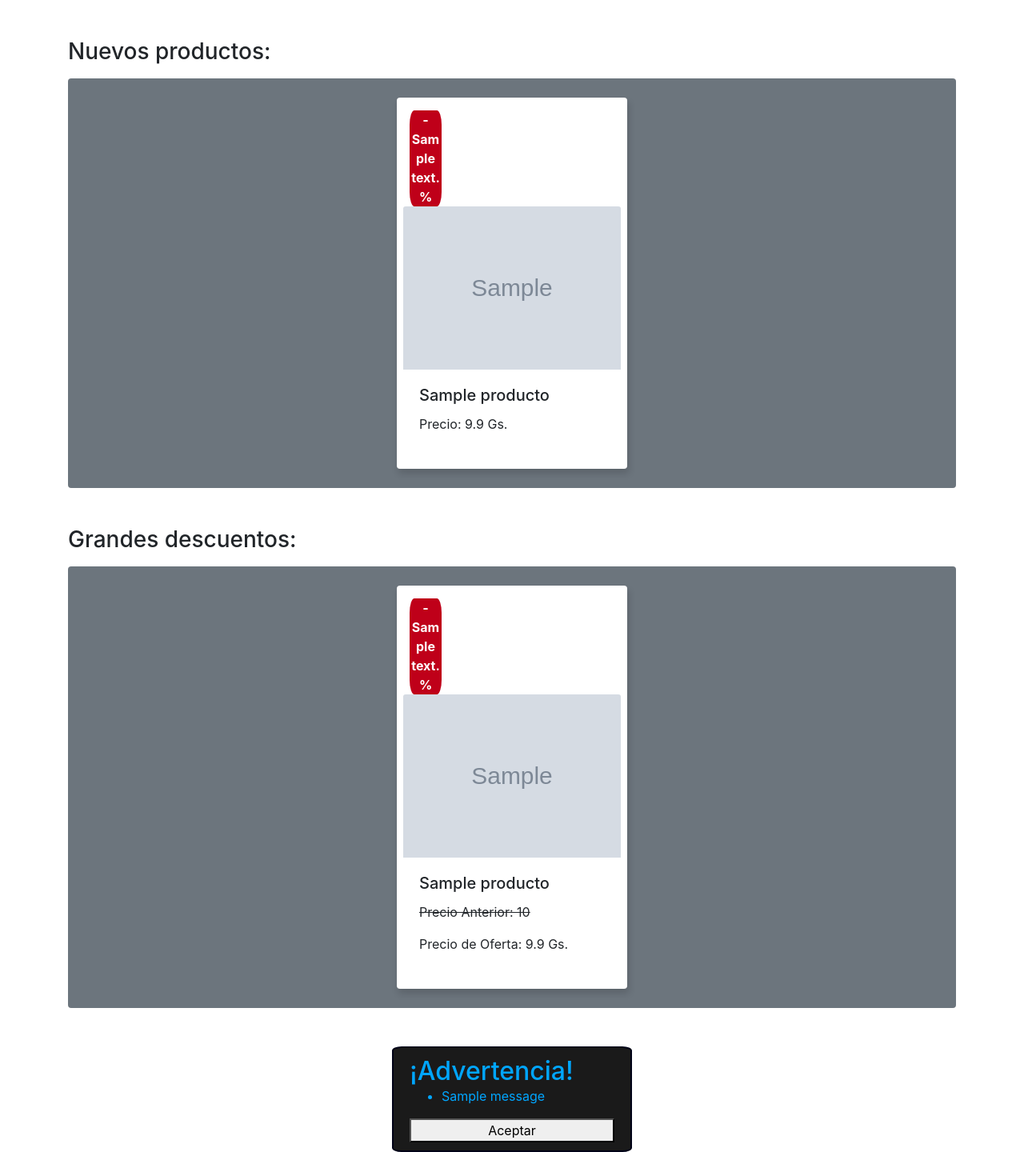
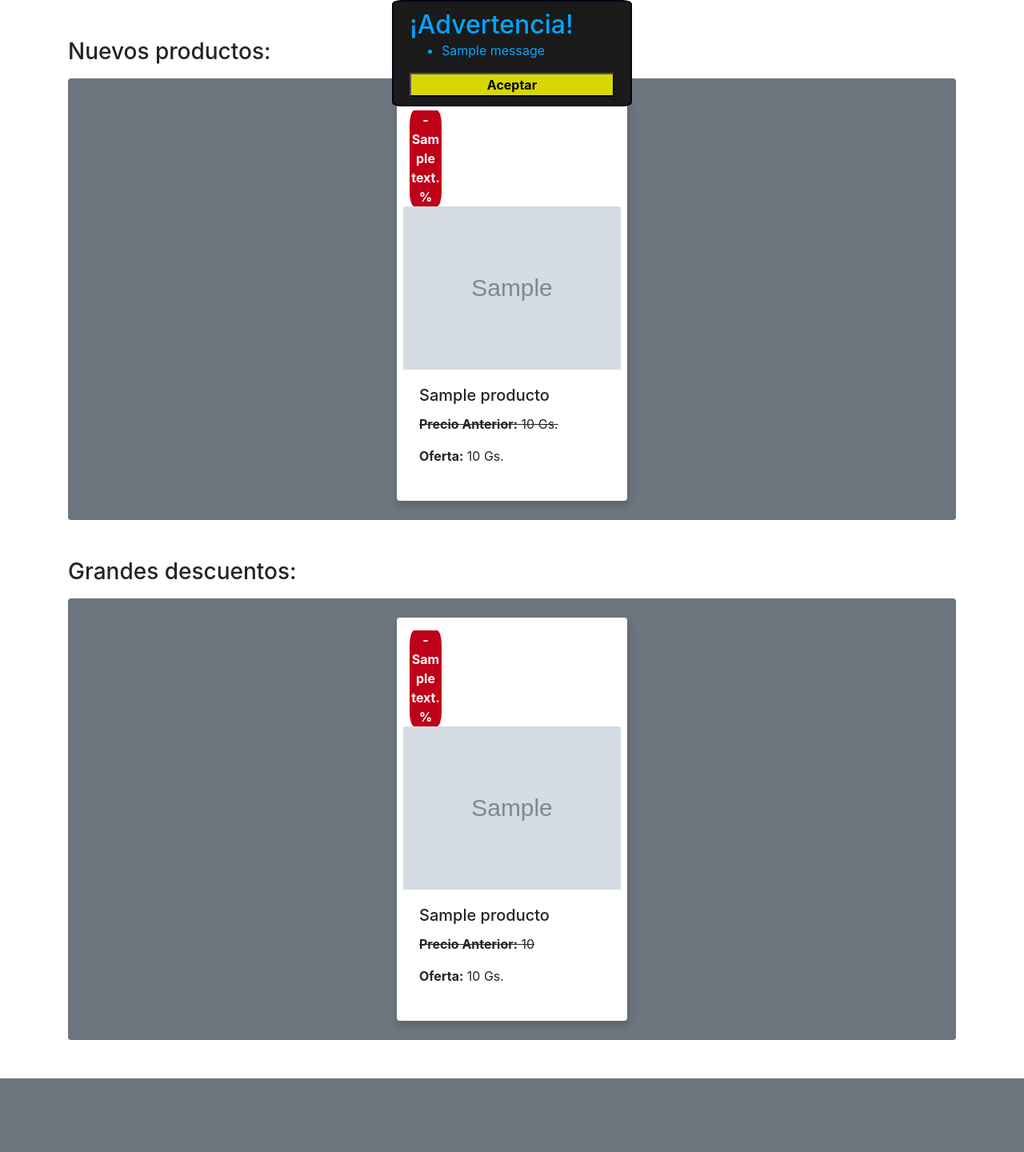
Before and after one commit to SalinasRodrigo/Kibo, a Flask app: template proyecto/flask_app/templates/index.html in a window 1280 px wide. Shown: the part 58-1498 px from the top of the page at 80% size. After the commit the page ends 1406 px from the top, so only its background shows below. Run offline with Flask 2, Linux system fonts and the light colour scheme; the template is opened without the code that fills it: most values are stand-ins (such as "Sample title", 1, 10 or a date in 2020); grey boxes marked "Sample" are stand-in pictures; one stand-in notice (Sample message) is shown; some libraries are stand-ins or nearby versions.

Commit message:
ajustes al index y implementación del api de cambios

```diff
--- a/proyecto/flask_app/static/css/style.css
+++ b/proyecto/flask_app/static/css/style.css
@@ -114,10 +114,10 @@ aside{
     margin: 0;
 }
 
-<<<<<<< HEAD
 .carousel-indicators{
     bottom: -10px;
-=======
+}
+
 .mensaje button, .mensaje_flash button {
     background-color: rgb(215, 215, 6);
     color: black;
@@ -125,8 +125,8 @@ aside{
     display: flex;
     justify-content: center;
     align-items: center;
->>>>>>> 947b7aac8e8158e9e8db306e527f13cac4d4d360
 }
+
 
 /*Producto seleccionado*/
 #prod-especifico {
--- a/proyecto/flask_app/templates/index.html
+++ b/proyecto/flask_app/templates/index.html
@@ -119,7 +133,12 @@
                                                     <img class="card-img-top" src="{{producto.imagen}}" alt="Card image cap">
                                                     <div class="card-body">
                                                         <h5 class="card-title">{{producto.nombre}}</h5>
-                                                        <p>Precio: {% if producto.descuento %} {{producto.precio - (producto.precio*producto.descuento/100)}} {% else %}{{producto.precio}}{% endif %} Gs.</p>
+                                                        {% if producto.descuento  %}
+                                                            <p><del><strong>Precio Anterior:</strong> {{producto.precio}} Gs.</del></p>
+                                                            <p><strong>Oferta:</strong> {{producto.obtener_precio(producto.id)}} Gs.</p>
+                                                        {% else %}
+                                                            <p><strong>Precio:</strong> {{producto.precio}} Gs.</p>
+                                                        {% endif %}
                                                     </div>
                                                 </div>
                                             {%endfor%}
@@ -134,7 +153,12 @@
                                                 <img class="card-img-top" src="{{producto.imagen}}" alt="Card image cap">
                                                 <div class="card-body">
                                                     <h5 class="card-title">{{producto.nombre}}</h5>
-                                                    <p>Precio: {% if producto.descuento %} {{producto.precio - (producto.precio*producto.descuento/100)}} {% else %}{{producto.precio}}{% endif %} Gs.</p>
+                                                    {% if producto.descuento  %}
+                                                        <p><del><strong>Precio Anterior:</strong> {{producto.precio}} Gs.</del></p>
+                                                        <p><strong>Oferta:</strong> {{producto.obtener_precio(producto.id)}} Gs.</p>
+                                                    {% else %}
+                                                        <p><strong>Precio:</strong> {{producto.precio}} Gs.</p>
+                                                    {% endif %}
                                                 </div>
                                             </div>
                                         {%endfor%}
@@ -178,8 +202,8 @@
                                                     <img class="card-img-top" src="{{producto.imagen}}" alt="Card image cap">
                                                     <div class="card-body">
                                                         <h5 class="card-title">{{producto.nombre}}</h5>
-                                                        <p><del>Precio Anterior: {{producto.precio}}</del></p>
-                                                        <p>Precio de Oferta: {{producto.precio - (producto.precio*producto.descuento/100)}} Gs.</p>
+                                                        <p><del><strong>Precio Anterior:</strong> {{producto.precio}}</del></p>
+                                                        <p><strong>Oferta:</strong> {{producto.obtener_precio(producto.id)}} Gs.</p>
                                                     </div>
                                                 </div>
                                             {%endfor%}
@@ -194,7 +218,8 @@
                                                 <img class="card-img-top" src="{{producto.imagen}}" alt="Card image cap">
                                                 <div class="card-body">
                                                     <h5 class="card-title">{{producto.nombre}}</h5>
-                                                    <p>Precio: {{producto.precio - (producto.precio*producto.descuento/100)}} Gs.</p>
+                                                    <p><del><strong>Precio Anterior:</strong> {{producto.precio}}</del></p>
+                                                    <p><strong>Oferta:</strong> {{producto.obtener_precio(producto.id)}} Gs.</p>
                                                 </div>
                                             </div>
                                         {%endfor%}
```
Also changed, not shown: other parts of proyecto/flask_app/templates/index.html (+14 -14 lines), proyecto/flask_app/static/js/calcular_total.js (+16 -1 lines), proyecto/flask_app/static/js/llenar_producto.js (line endings or trailing spaces).
